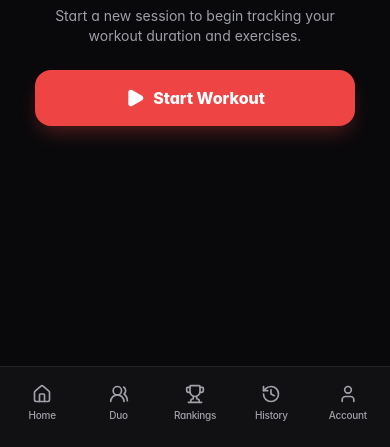
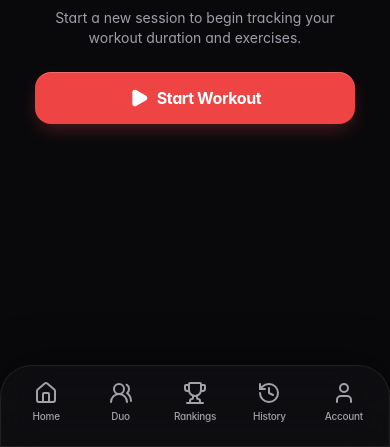
Before and after one commit to venkatesh-0007/Gym-Together, a Next.js app: page /active in a window 390 px wide. Shown: the part 397-844 px from the top of the page. Built offline with nearby package versions, Linux system fonts and the light colour scheme; no server answers.

Commit message:
feat: Apple-level mobile UI overhaul and fix Vercel Turbopack build crash

```diff
--- a/app/active/page.tsx
+++ b/app/active/page.tsx
@@ -9,6 +9,7 @@ import { formatElapsed, formatTime } from '@/lib/calculations/duration';
 import StopWorkoutModal from '@/components/workout/StopWorkoutModal';
 import RestTimer from '@/components/workout/RestTimer';
 import ExerciseLogger from '@/components/workout/ExerciseLogger';
+import NativeButton from '@/components/ui/NativeButton';
 import { triggerHaptic } from '@/lib/utils/haptics';
 
 export default function ActiveWorkoutPage() {
@@ -41,16 +42,17 @@ export default function ActiveWorkoutPage() {
         <p className="text-sm text-zinc-400 mt-1 max-w-xs">
           Start a new session to begin tracking your workout duration and exercises.
         </p>
-        <button
-          type="button"
+        <NativeButton
+          variant="primary"
+          hapticFeedback="medium"
           onClick={async () => {
             await startWorkout(undefined, activeProfile.id);
           }}
-          className="mt-6 w-full max-w-xs h-14 gym-btn-primary active:scale-[0.98] font-black rounded-2xl flex items-center justify-center gap-2 text-base"
+          className="mt-6 max-w-xs"
         >
           <Play className="w-5 h-5 fill-current" />
           Start Workout
-        </button>
+        </NativeButton>
       </div>
     );
   }
@@ -126,17 +128,15 @@ export default function ActiveWorkoutPage() {
           </div>
 
           {/* PRIMARY ACTION: LARGE STOP WORKOUT BUTTON */}
-          <button
-            type="button"
-            onClick={() => {
-              triggerHaptic('medium');
-              setIsStopModalOpen(true);
-            }}
-            className="w-full h-16 bg-rose-600 hover:bg-rose-500 active:scale-[0.98] text-white font-black rounded-2xl flex items-center justify-center gap-2.5 shadow-xl shadow-rose-600/30 transition-all text-lg tracking-wide select-none hover:-translate-y-0.5"
+          <NativeButton
+            variant="danger"
+            hapticFeedback="medium"
+            onClick={() => setIsStopModalOpen(true)}
+            className="!h-16 text-lg"
           >
             <StopCircle className="w-6 h-6 stroke-[2.5]" />
             STOP WORKOUT
-          </button>
+          </NativeButton>
         </div>
 
         {/* RIGHT COLUMN: EXERCISES & SETS LOGGER */}
--- a/app/globals.css
+++ b/app/globals.css
@@ -126,7 +126,7 @@ html[data-accent="rose"] {
   --color-card-border: var(--card-border);
   --color-primary: var(--primary);
   --color-danger: var(--danger);
-  --font-sans: -apple-system, BlinkMacSystemFont, "SF Pro Display", "SF Pro Text", "Segoe UI", Roboto, "Helvetica Neue", Arial, sans-serif;
+  --font-sans: -apple-system, BlinkMacSystemFont, "SF Pro Display", "SF Pro Text", "Segoe UI", Roboto, Helvetica, Arial, sans-serif;
   --font-mono: ui-monospace, SFMono-Regular, Menlo, Monaco, Consolas, "Liberation Mono", "Courier New", monospace;
 }
 
@@ -284,37 +284,49 @@ body {
   box-shadow: 0 10px 25px -5px var(--primary-glow);
 }
 
-/* Refined Structured Card */
+/* Refined Structured Card - Apple Squircle Look */
 .gym-card {
   background: var(--card);
   border: 1px solid var(--card-border);
-  border-radius: 1.5rem;
+  border-radius: 1.5rem; /* ~24px squircle */
+  box-shadow: inset 0 1px 0 rgba(255, 255, 255, 0.05), 0 4px 20px -5px rgba(0, 0, 0, 0.1);
   transition: all 0.2s cubic-bezier(0.4, 0, 0.2, 1);
 }
 
 .gym-card:hover {
   border-color: var(--card-hover-border);
-  box-shadow: 0 10px 25px -5px rgba(0, 0, 0, 0.25);
+  box-shadow: inset 0 1px 0 rgba(255, 255, 255, 0.08), 0 8px 30px -5px rgba(0, 0, 0, 0.15);
 }
 
 /* Interactive primary button with dynamic accent */
 .gym-btn-primary {
   background-color: var(--primary);
   color: var(--primary-foreground);
-  font-weight: 800;
+  font-weight: 700;
+  letter-spacing: -0.01em;
   border-radius: 1rem;
   transition: all 0.15s cubic-bezier(0.4, 0, 0.2, 1);
-  box-shadow: 0 10px 20px -5px var(--primary-glow);
+  box-shadow: inset 0 1px 0 rgba(255, 255, 255, 0.2), 0 8px 20px -5px var(--primary-glow);
   touch-action: manipulation;
 }
 
 .gym-btn-primary:hover {
   background-color: var(--primary-hover);
-  transform: translateY(-1px);
-  box-shadow: 0 14px 28px -5px var(--primary-glow);
+  box-shadow: inset 0 1px 0 rgba(255, 255, 255, 0.25), 0 12px 24px -5px var(--primary-glow);
 }
 
 .gym-btn-primary:active {
   background-color: var(--primary-active);
-  transform: scale(0.98);
 }
+
+/* Glassmorphism utility for native feel */
+.glass-panel {
+  background-color: rgba(18, 18, 21, 0.65);
+  backdrop-filter: blur(24px) saturate(150%);
+  -webkit-backdrop-filter: blur(24px) saturate(150%);
+  border: 1px solid rgba(255, 255, 255, 0.08);
+}
+html[data-theme="light"] .glass-panel {
+  background-color: rgba(255, 255, 255, 0.7);
+  border: 1px solid rgba(0, 0, 0, 0.05);
+}
--- a/app/layout.tsx
+++ b/app/layout.tsx
@@ -5,6 +5,7 @@ import { WorkoutProvider } from '@/lib/context/WorkoutContext';
 import BottomNav from '@/components/layout/BottomNav';
 import Header from '@/components/layout/Header';
 import DesktopSidebar from '@/components/layout/DesktopSidebar';
+import PageTransition from '@/components/layout/PageTransition';
 
 export const viewport: Viewport = {
   themeColor: '#09090b',
@@ -89,8 +90,10 @@ export default function RootLayout({
                 </div>
 
                 {/* Content Container (Mobile-first width on phone, wide structured layout on desktop) */}
-                <div className="w-full max-w-md md:max-w-4xl lg:max-w-5xl mx-auto flex-1 flex flex-col pb-24 md:pb-12 md:py-6">
-                  {children}
+                <div className="w-full max-w-md md:max-w-4xl lg:max-w-5xl mx-auto flex-1 flex flex-col pb-24 md:pb-12 md:py-6 overflow-hidden">
+                  <PageTransition>
+                    {children}
+                  </PageTransition>
                 </div>
 
                 {/* Mobile Bottom Navigation */}
--- a/components/layout/BottomNav.tsx
+++ b/components/layout/BottomNav.tsx
@@ -7,6 +7,8 @@ import { Home, Users2, Trophy, History, User, Play } from 'lucide-react';
 import { useWorkout } from '@/lib/context/WorkoutContext';
 import { formatElapsed } from '@/lib/calculations/duration';
 import { cn } from '@/lib/utils/cn';
+import { motion } from 'framer-motion';
+import { triggerHaptic } from '@/lib/utils/haptics';
 
 export default function BottomNav() {
   const pathname = usePathname();
@@ -82,7 +84,7 @@ export default function BottomNav() {
       {/* Main Bottom Bar */}
       <nav
         aria-label="Main Navigation"
-        className="w-full max-w-md bg-[var(--card)]/95 border-t border-[var(--card-border)] backdrop-blur-lg px-1 pb-safe pt-2 pointer-events-auto"
+        className="w-full max-w-md glass-panel border-t border-[var(--card-border)]/50 px-2 pb-safe pt-2 pointer-events-auto shadow-[0_-10px_40px_rgba(0,0,0,0.3)] rounded-t-[32px] overflow-hidden"
       >
         <div className="flex items-center justify-around h-14">
           {navItems.map((item) => {
@@ -91,27 +93,32 @@ export default function BottomNav() {
               <Link
                 key={item.href}
                 href={item.href}
+                onClick={() => triggerHaptic('light')}
                 className={cn(
-                  'flex flex-col items-center justify-center flex-1 h-full py-1 rounded-xl transition-colors active:scale-95 select-none relative',
+                  'relative flex flex-col items-center justify-center flex-1 h-full py-1 rounded-xl select-none',
                   item.isActive
                     ? 'text-accent'
-                    : 'text-[var(--muted)] hover:text-[var(--foreground)]'
+                    : 'text-[var(--muted)] hover:text-[var(--foreground)] transition-colors'
                 )}
               >
-                <div className="relative">
-                  <Icon className={cn('w-5 h-5 transition-transform', item.isActive && 'scale-110 stroke-[2.5]')} />
-                  {item.isActive && (
-                    <span className="absolute -bottom-1 left-1/2 -translate-x-1/2 w-1 h-1 bg-accent rounded-full" />
-                  )}
+                <div className="relative z-10 flex flex-col items-center">
+                  <Icon className={cn('w-6 h-6 transition-transform duration-300', item.isActive && 'scale-110 stroke-[2.5]')} />
+                  <span
+                    className={cn(
+                      'text-[10px] font-medium mt-1 tracking-tight transition-all duration-300',
+                      item.isActive ? 'font-bold text-accent' : 'text-[var(--muted)]'
+                    )}
+                  >
+                    {item.label}
+                  </span>
                 </div>
-                <span
-                  className={cn(
-                    'text-[10px] font-medium mt-1 tracking-tight',
-                    item.isActive ? 'font-semibold text-accent' : 'text-[var(--muted)]'
-                  )}
-                >
-                  {item.label}
-                </span>
+                {item.isActive && (
+                  <motion.div
+                    layoutId="bottom-nav-active"
+                    className="absolute inset-0 bg-accent/10 rounded-2xl"
+                    transition={{ type: "spring", stiffness: 400, damping: 25 }}
+                  />
+                )}
               </Link>
             );
           })}
--- /dev/null
+++ b/components/layout/PageTransition.tsx
@@ -0,0 +1,24 @@
+'use client';
+
+import { motion, AnimatePresence } from 'framer-motion';
+import { usePathname } from 'next/navigation';
+import React from 'react';
+
+export default function PageTransition({ children }: { children: React.ReactNode }) {
+  const pathname = usePathname();
+
+  return (
+    <AnimatePresence mode="popLayout">
+      <motion.div
+        key={pathname}
+        initial={{ opacity: 0, y: 12, scale: 0.98, filter: 'blur(4px)' }}
+        animate={{ opacity: 1, y: 0, scale: 1, filter: 'blur(0px)' }}
+        exit={{ opacity: 0, y: -4, scale: 0.98, filter: 'blur(4px)' }}
+        transition={{ type: 'spring', stiffness: 350, damping: 28, mass: 0.8 }}
+        className="flex-1 flex flex-col w-full h-full origin-top"
+      >
+        {children}
+      </motion.div>
+    </AnimatePresence>
+  );
+}
--- /dev/null
+++ b/components/ui/NativeButton.tsx
@@ -0,0 +1,45 @@
+'use client';
+
+import React from 'react';
+import { motion, HTMLMotionProps } from 'framer-motion';
+import { cn } from '@/lib/utils/cn';
+import { triggerHaptic } from '@/lib/utils/haptics';
+
+interface NativeButtonProps extends HTMLMotionProps<'button'> {
+  variant?: 'primary' | 'secondary' | 'danger' | 'ghost';
+  hapticFeedback?: 'light' | 'medium' | 'success' | 'warning';
+}
+
+export default function NativeButton({
+  children,
+  className,
+  variant = 'primary',
+  hapticFeedback = 'light',
+  onClick,
+  ...props
+}: NativeButtonProps) {
+
+  const baseClasses = "relative w-full flex items-center justify-center gap-2 px-4 py-3.5 rounded-[16px] font-bold tracking-tight transition-colors overflow-hidden select-none touch-manipulation";
+
+  const variantClasses = {
+    primary: "bg-[var(--primary)] text-white shadow-[inset_0_1px_0_rgba(255,255,255,0.2),_0_8px_20px_-5px_var(--primary-glow)]",
+    secondary: "bg-[var(--card-subtle)] text-[var(--foreground)] border border-[var(--card-border)]",
+    danger: "bg-[var(--danger)] text-white shadow-[inset_0_1px_0_rgba(255,255,255,0.2),_0_8px_20px_-5px_rgba(239,68,68,0.35)]",
+    ghost: "bg-transparent text-[var(--muted)] hover:text-[var(--foreground)]"
+  };
+
+  return (
+    <motion.button
+      whileTap={{ scale: 0.96 }}
+      transition={{ type: "spring", stiffness: 400, damping: 25 }}
+      className={cn(baseClasses, variantClasses[variant], className)}
+      onClick={(e) => {
+        if (hapticFeedback) triggerHaptic(hapticFeedback);
+        if (onClick) onClick(e);
+      }}
+      {...props}
+    >
+      {children}
+    </motion.button>
+  );
+}
--- a/package.json
+++ b/package.json
@@ -4,7 +4,7 @@
   "private": true,
   "scripts": {
     "dev": "next dev",
-    "build": "next build",
+    "build": "next build --webpack",
     "start": "next start",
     "lint": "eslint"
   },
@@ -12,13 +12,15 @@
     "@supabase/supabase-js": "^2.116.0",
     "canvas-confetti": "^1.9.4",
     "clsx": "^2.1.1",
+    "framer-motion": "^13.4.0",
     "idb": "^8.0.3",
     "lucide-react": "^1.46.0",
     "next": "16.3.5",
     "react": "19.2.8",
     "react-dom": "19.2.8",
     "recharts": "^3.10.1",
-    "tailwind-merge": "^3.7.0"
+    "tailwind-merge": "^3.7.0",
+    "vaul": "^1.1.2"
   },
   "devDependencies": {
     "@tailwindcss/postcss": "^4",
```
Also changed, not shown: components/ui/NativeBottomSheet.tsx (added, +63 -0 lines), components/workout/StopWorkoutModal.tsx (+80 -97 lines), 1 other file (tests, documents, lock files or other folders).
